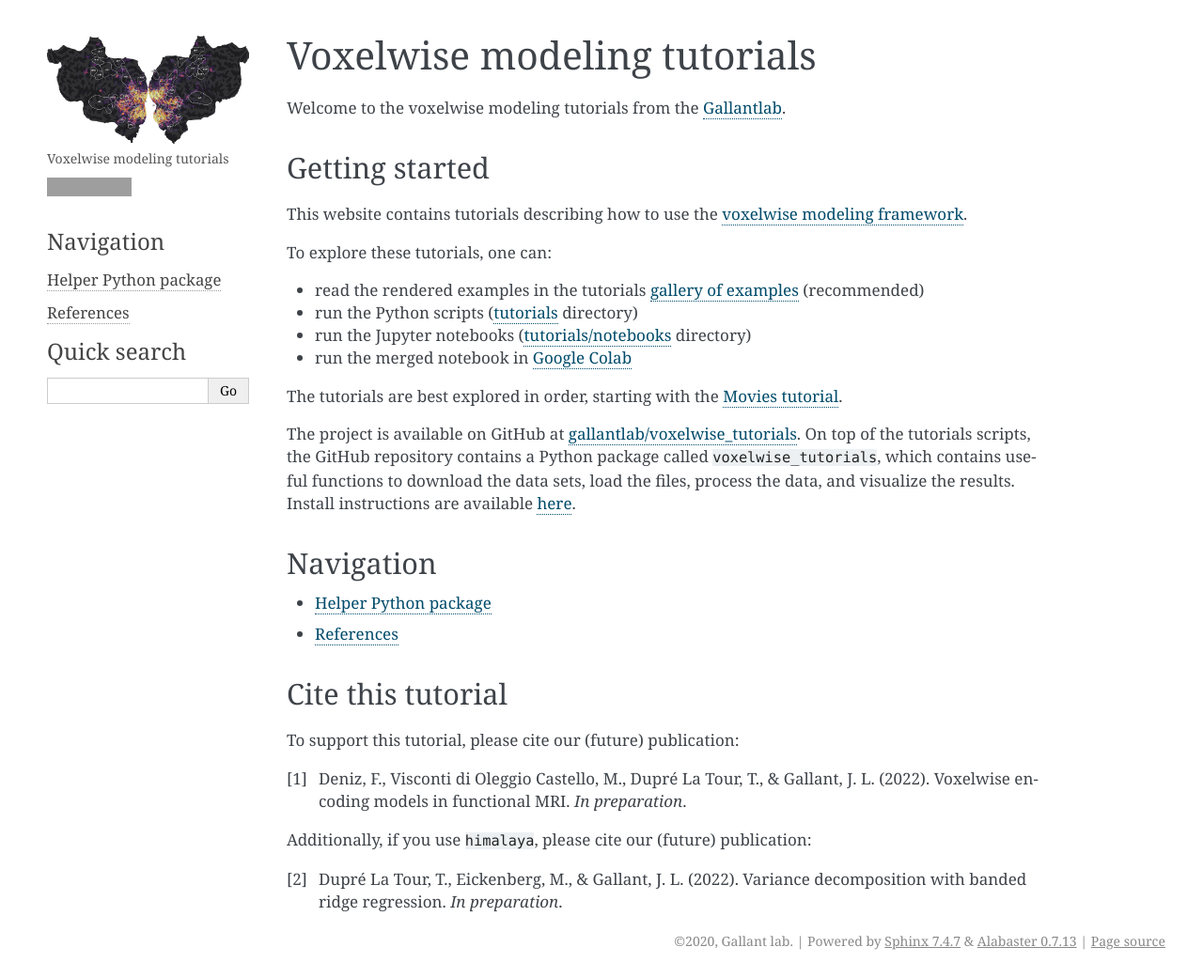
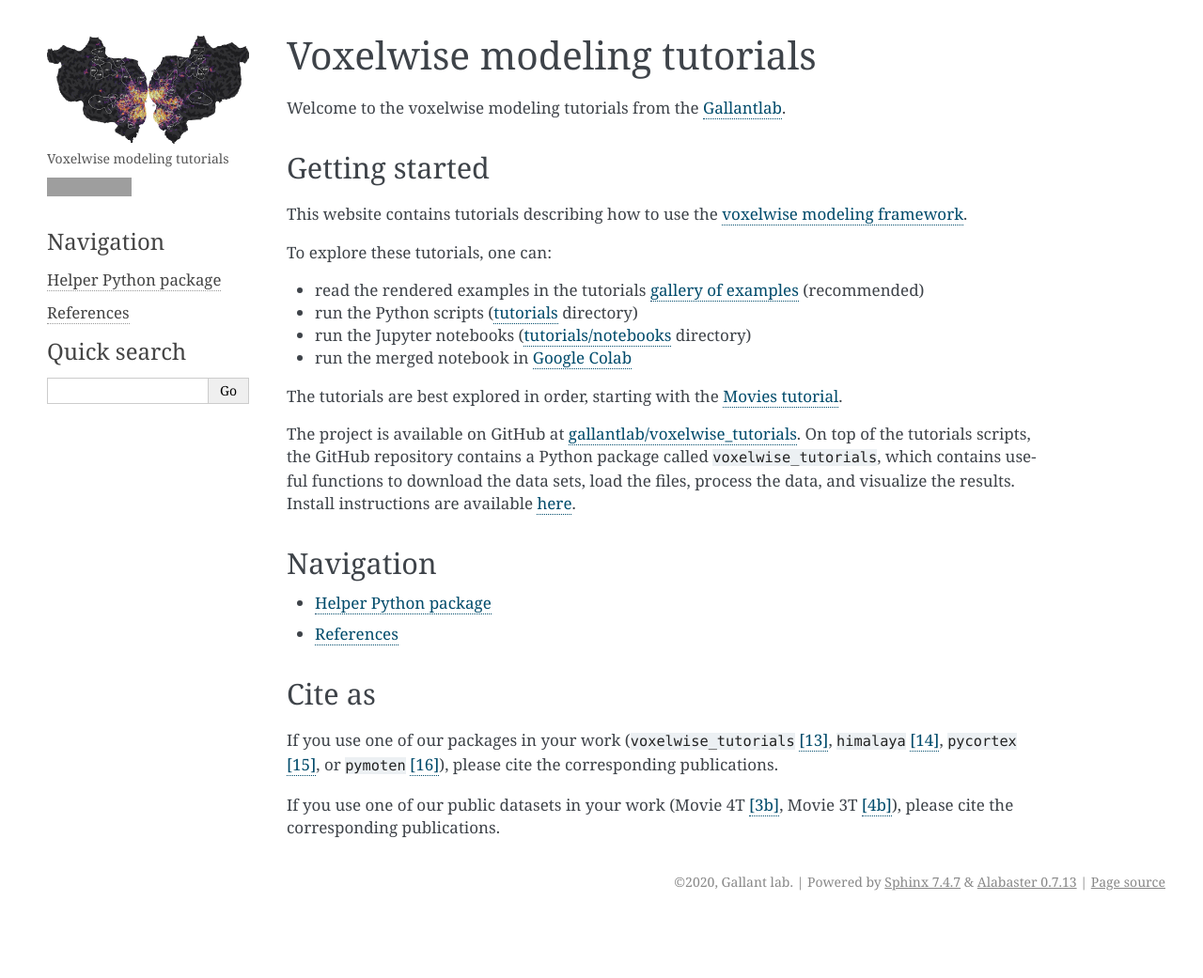
Before and after one commit to gallantlab/voxelwise_tutorials, a Sphinx documentation site: the page built from doc/index.rst, in a window 1280 px wide and 1041 px high. Shown: the whole window at 94% size. Built offline with Sphinx 7.4.7, drawn with Linux system fonts in a browser that asks for light colours; pages that are not in the unit, such as notebooks, are missing from menus; grey boxes are pictures that could not be loaded.

Commit message:
DOC add references for pycortex and pymoten

```diff
--- a/doc/index.rst
+++ b/doc/index.rst
@@ -51,16 +51,14 @@ Navigation
 
    voxelwise_modeling
 
-Cite this tutorial
-------------------
+Cite as
+-------
 
-To support this tutorial, please cite our (future) publication:
+If you use one of our packages in your work (``voxelwise_tutorials``
+:ref:`[13]<den2022>`, ``himalaya`` :ref:`[14]<dup2022>`, ``pycortex``
+:ref:`[15]<gao2015>`, or ``pymoten`` :ref:`[16]<nun2021>`), please cite the
+corresponding publications.
 
-.. [1] Deniz, F., Visconti di Oleggio Castello, M., Dupré La Tour, T., &
-  Gallant, J. L. (2022). Voxelwise encoding models in functional MRI. *In
-  preparation*.
-
-Additionally, if you use ``himalaya``, please cite our (future) publication:
-
-.. [2] Dupré La Tour, T., Eickenberg, M., & Gallant, J. L. (2022).
-	Variance decomposition with banded ridge regression. *In preparation*.
+If you use one of our public datasets in your work (Movie 4T
+:ref:`[3b]<den2022>`, Movie 3T :ref:`[4b]<hut2012data>`), please cite the
+corresponding publications.
```
Also changed, not shown: README.rst (+14 -6 lines), doc/voxelwise_modeling.rst (+16 -2 lines), doc/voxelwise_package.rst (+10 -11 lines).
